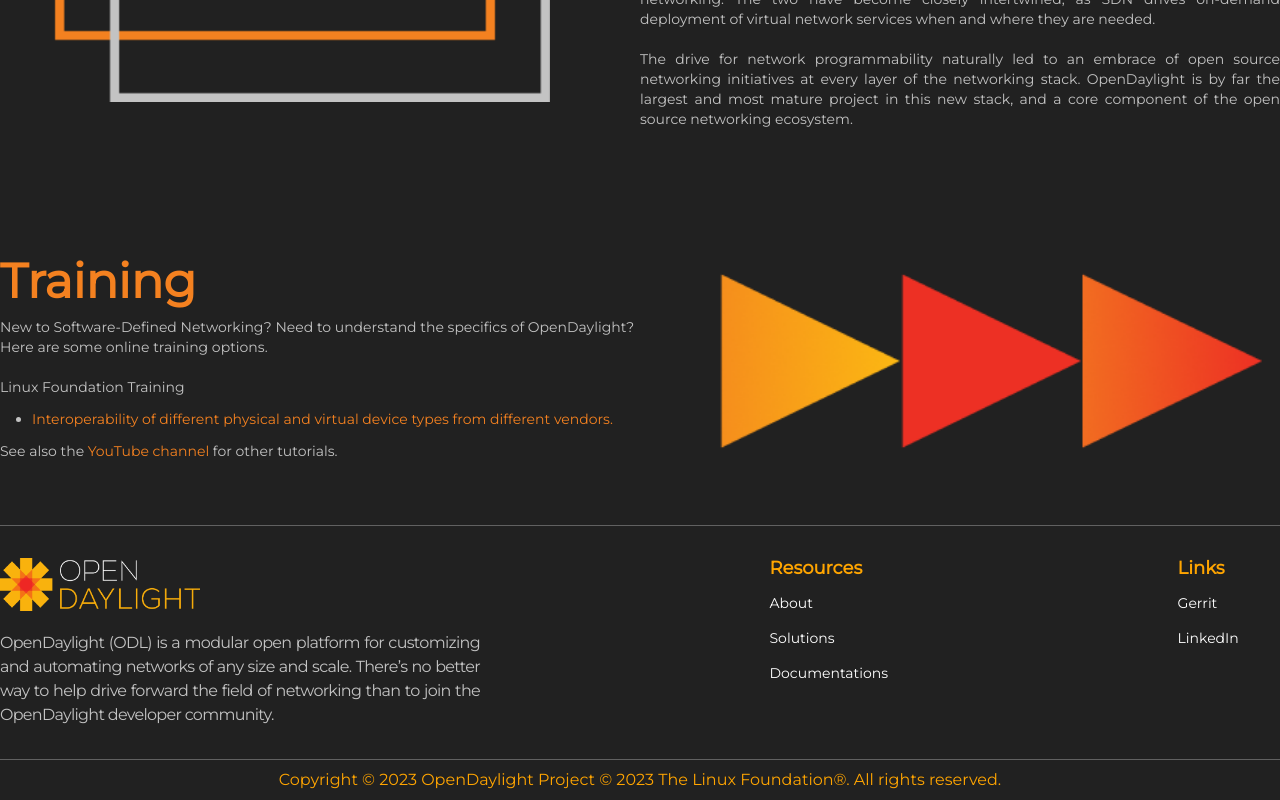
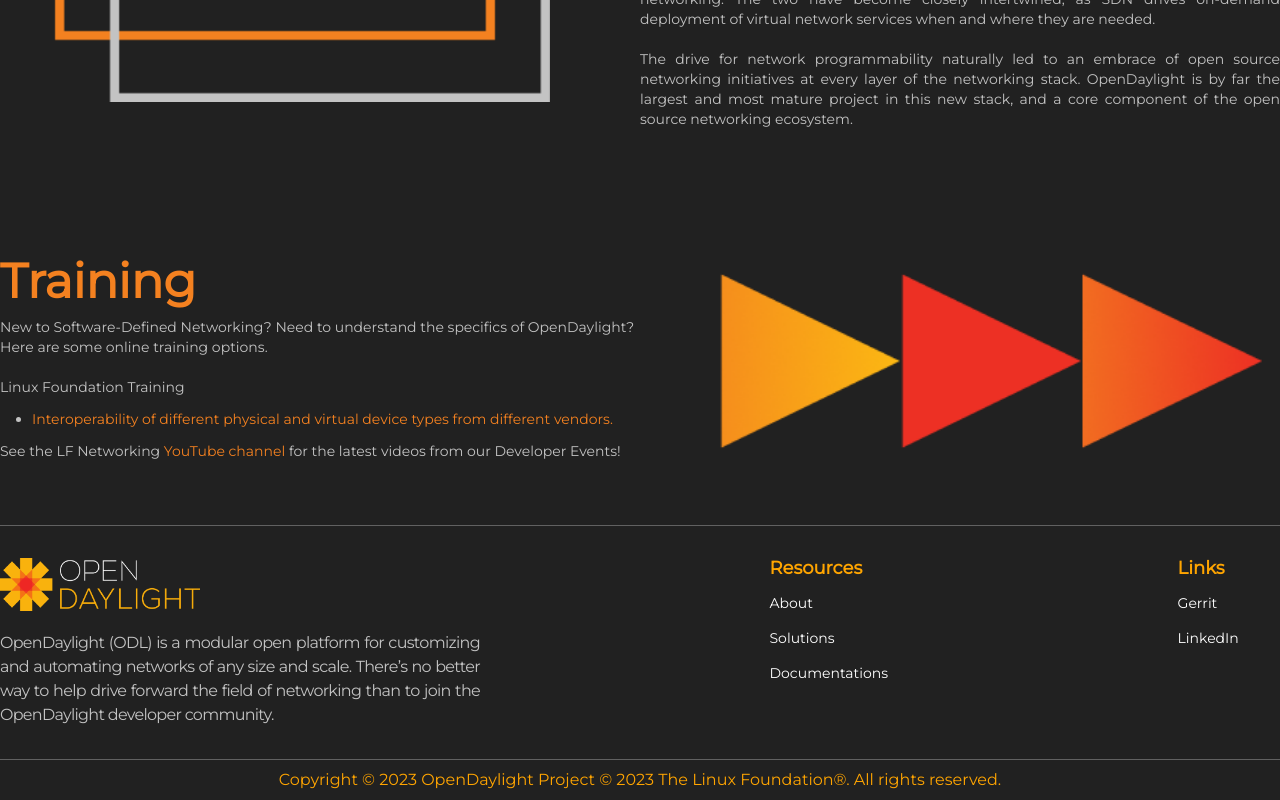
Before and after one commit to opendaylight/opendaylight-website, a React (Create React App) app: page /about in a window 1280 px wide. Shown: the part 1559-2359 px from the top of the page. Built offline with nearby package versions, Linux system fonts and the light colour scheme.

Commit message:
youtube desc and link updated

```diff
--- a/src/components/About/About.jsx
+++ b/src/components/About/About.jsx
@@ -184,19 +184,19 @@
               </ul>
             </p>
             <p>
-              See also the
+              See the LF Networking
               <span>
                 <a
                   target="_blank"
                   rel="noopener noreferrer"
-                  href="https://www.youtube.com/user/opendaylightproject"
+                  href="https://www.youtube.com/@lfnetworking"
                   className="link"
                 >
                   {' '}
                   YouTube channel{' '}
                 </a>
               </span>
-              for other tutorials.
+              for the latest videos from our Developer Events!
             </p>
           </div>
           <div className="training-image flex justify-center">
```
